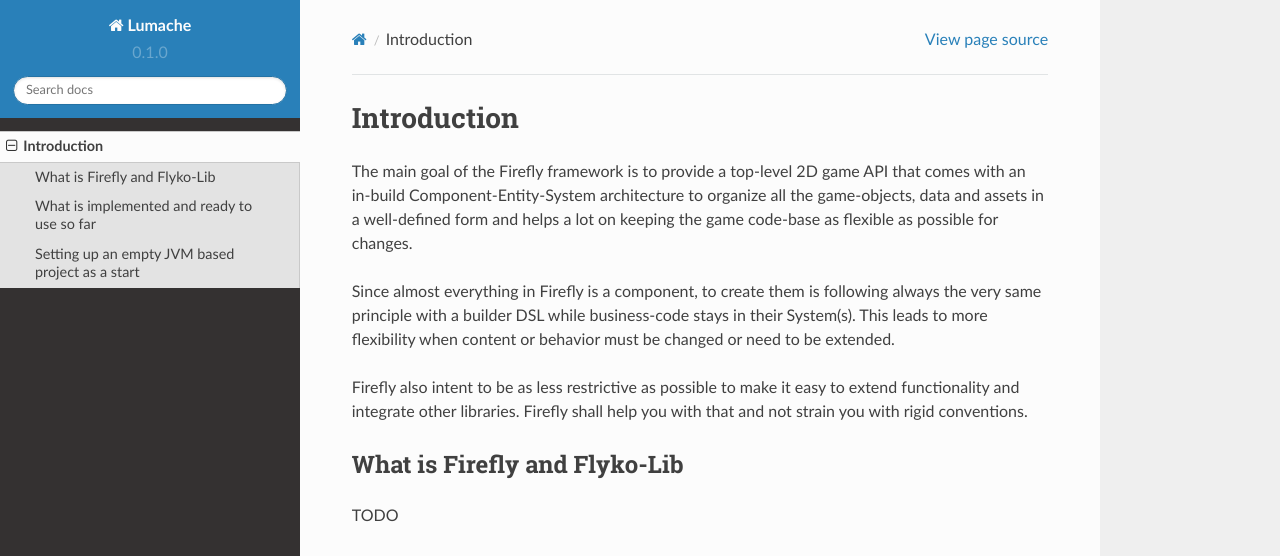
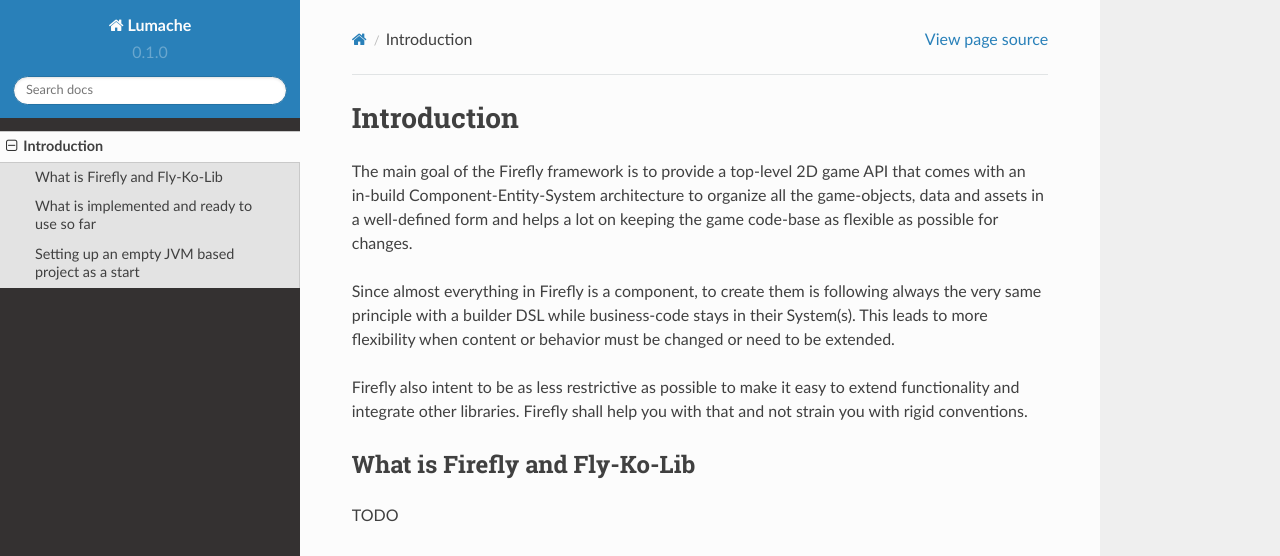
Before and after one commit to AndreasHefti/flyko-lib-doc, a Sphinx documentation site: the page built from docs/source/introduction.rst, in a window 1280 px wide and 925 px high. Shown: the top 556 px of the window. Built offline with Sphinx 7.4.7 and the Read the Docs theme 2.0.0, drawn with Linux system fonts in a browser that asks for light colours; pages that are not in the unit, such as notebooks, are missing from menus.

Commit message:
Update introduction.rst

```diff
--- a/docs/source/introduction.rst
+++ b/docs/source/introduction.rst
@@ -10,8 +10,8 @@ while business-code stays in their System(s). This leads to more flexibility whe
 Firefly also intent to be as less restrictive as possible to make it easy to extend functionality and integrate other libraries.
 Firefly shall help you with that and not strain you with rigid conventions.
 
-What is Firefly and Flyko-Lib
------------------------------
+What is Firefly and Fly-Ko-Lib
+------------------------------
 
 TODO
 
```
